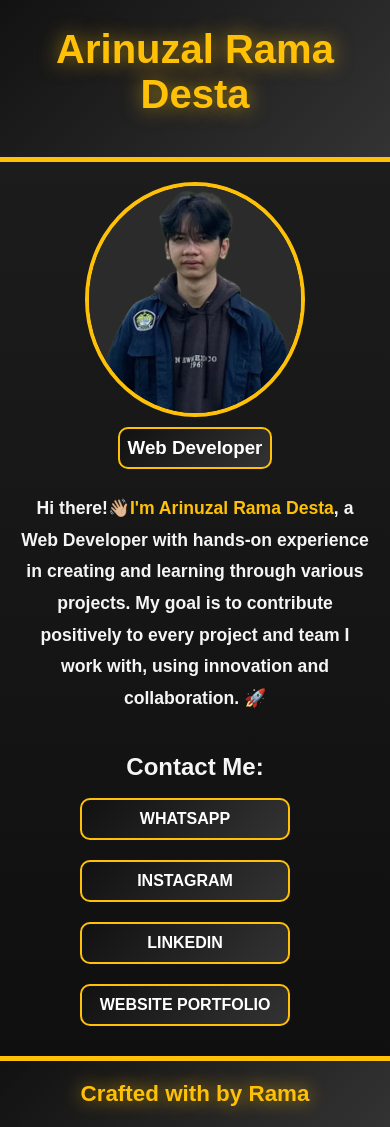
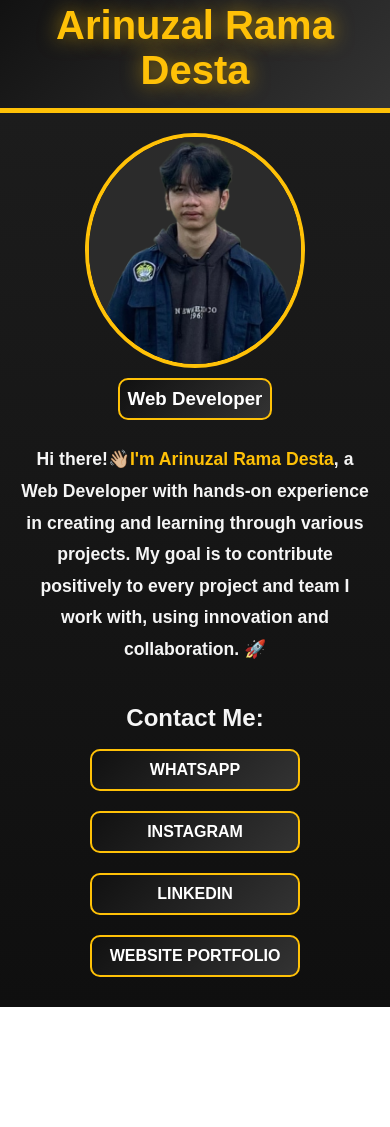
Before and after one commit to Arinuzal/profile, a plain HTML site: page index.html in a window 390 px wide. Shown: the part 13-1140 px from the top of the page. After the commit the page ends 1020 px from the top, so only its background shows below. Drawn offline with Linux system fonts and the light colour scheme.

Commit message:
Validasi Ui and Delete Footer

```diff
--- a/index.html
+++ b/index.html
@@ -35,12 +35,6 @@
       </div>
     </article>
   </main>
-  <footer>
-    <div class="footer">
-      <h1>Crafted with by Rama</h1>
-    </div>
-  </footer>
-
   <script src="main.js"></script>
 </body>
 </html>
--- a/style.css
+++ b/style.css
@@ -1,4 +1,6 @@
-*, html, body {
+*,
+html,
+body {
   margin: 0;
   padding: 0;
   box-sizing: border-box;
@@ -12,8 +14,8 @@
 }
 
 .jumbotron {
-    font-size: 24px;
-    padding: 62px;
+  font-size: 1.5rem;
+  padding: 5vw;
   background: linear-gradient(135deg, #111111, #333333);
   text-align: center;
   color: #ffffff;
@@ -40,6 +42,7 @@
 img {
   cursor: pointer;
   max-width: 250px;
+  height: auto;
   border-radius: 50%;
   border: solid 4px #ffc107;
   transition: transform 0.3s ease-in-out, box-shadow 0.3s ease-in-out;
@@ -76,6 +79,10 @@
 
 .contact ul {
   padding: 0;
+  display: flex;
+  flex-wrap: wrap;
+  gap: 1rem;
+  justify-content: center;
 }
 
 .contact li {
@@ -83,13 +90,13 @@
   overflow: hidden;
   display: inline-block;
   list-style-type: none;
-    margin-right: 20px;
   padding: 10px 15px;
   background: linear-gradient(135deg, #111111, #333333);
   border: solid 2px #ffc107;
   border-radius: 10px;
   transition: all 0.3s ease;
   cursor: pointer;
+  width: auto;
 }
 
 .contact li::after {
@@ -123,19 +130,6 @@
   font-weight: bold;
 }
 
-  footer {
-    text-align: center;
-    padding: 20px;
-    background: linear-gradient(135deg, #111111, #333333);
-    border-top: 5px solid #ffc107;
-  }
-
-  footer h1 {
-    font-size: 1.5rem;
-    color: #ffc107;
-    animation: textGlow 2s infinite alternate;
-  }
-
 @keyframes fadeIn {
   from {
     opacity: 0;
@@ -158,8 +152,8 @@
 
 @media (max-width: 768px) {
   .jumbotron {
-      font-size: 18px;
-      padding: 30px;
+    font-size: 1.2rem;
+    padding: 6vw;
   }
 
   .jumbotron h1 {
@@ -187,11 +181,14 @@
   }
 
   .contact ul {
-      display: flex;
     flex-direction: column;
     justify-content: center;
     align-items: center;
     gap: 10px;
+  }
+
+  .contact h3 {
+    font-size: x-large;
   }
 
   .contact li {
@@ -199,20 +196,12 @@
     width: 60%;
     text-align: center;
   }
-
-    .contact h3 {
-      font-size: x-large;
-    }
-
-    footer h1 {
-      font-size: 1.2rem;
-    }
 }
 
 @media (max-width: 1024px) {
   .jumbotron {
-      font-size: 20px;
-      padding: 40px;
+    font-size: 1.3rem;
+    padding: 4vw;
   }
 
   .jumbotron h1 {
@@ -238,10 +227,6 @@
   article h3 {
     font-size: 1.1rem;
   }
-
-    footer h1 {
-      font-size: 1.4rem;
-    }
 }
 
 ::-webkit-scrollbar {
```
Lines whose indentation alone changed are shown as unchanged.
